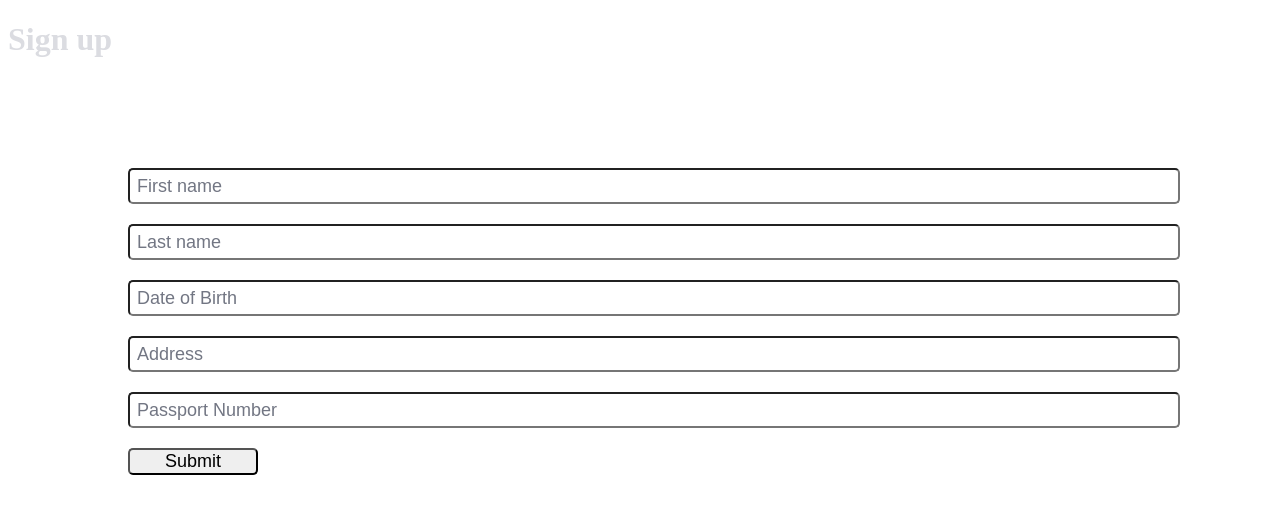
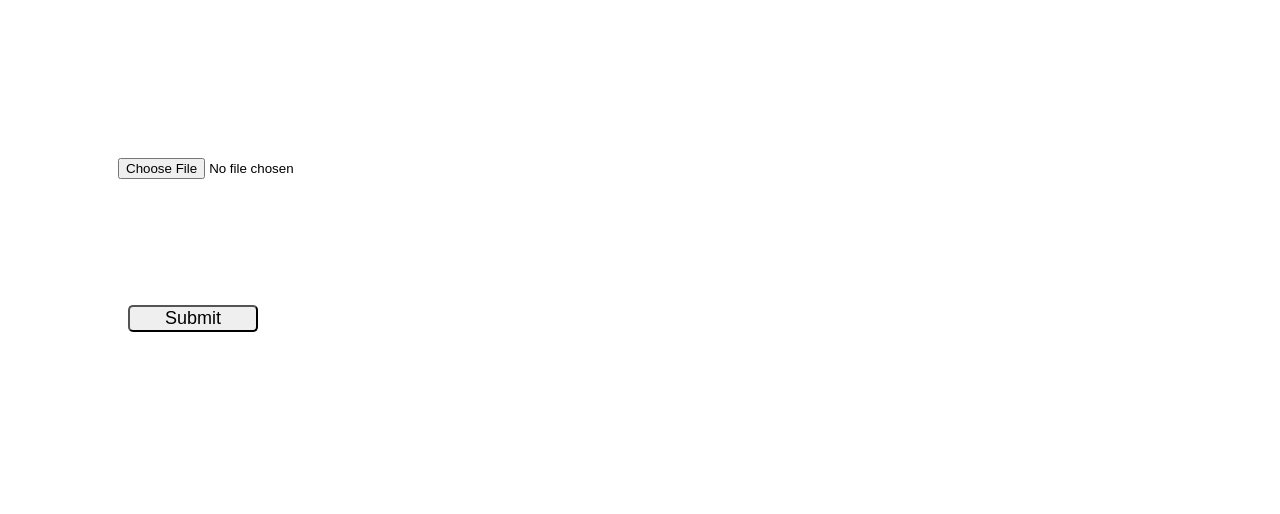
Before and after one commit to footok/simple-modern-upload-form-app, a React app: page /upload in a window 1280 px wide. Shown: the top 514 px of the page. Built offline with nearby package versions, Linux system fonts and the light colour scheme.

Commit message:
Add react-router and DocUploadForm.jsx

```diff
--- a/app/App.jsx
+++ b/app/App.jsx
@@ -1,6 +1,7 @@
 import React from 'react';
 import Header from './components/Header.jsx';
 import SignUpForm from './components/SignUpForm.jsx';
+import { Link } from 'react-router-dom'
 
 class App extends React.Component {
   render() {
--- /dev/null
+++ b/app/components/DocUploadForm.jsx
@@ -0,0 +1,29 @@
+import React from 'react';
+
+class DocUploadForm extends React.Component {
+  constructor(props) {
+    super(props);
+    this.state = {
+      data: [],
+    };
+    this.uploadFile = this.uploadFile.bind(this);
+  }
+
+  uploadFile(event) {
+    alert('A name was submitted: ' + this.state.lastName);
+    event.preventDefault();
+  }
+
+  render() {
+    return (
+      <div className="signup-form">
+        <form className="user-details" onSubmit={this.uploadFile}>
+          <input name="file" type="file" placeholder="First name" value={this.state.firstName} onChange={this.handleInputChange}/>
+          <input type="submit" />
+        </form>
+      </div>
+    );
+  }
+}
+
+export default DocUploadForm;
--- a/app/components/SignUpForm.jsx
+++ b/app/components/SignUpForm.jsx
@@ -1,4 +1,5 @@
 import React from 'react';
+import { Link } from 'react-router-dom'
 
 class SignUpForm extends React.Component {
   constructor(props) {
@@ -49,7 +50,9 @@ class SignUpForm extends React.Component {
             <input name="passportNumber" type="text" placeholder="Passport Number"  value={this.state.passportNumber} onChange={this.handleInputChange} />
           </div>
           <div className="submit-form">
-            <input type="submit" value="Submit" />
+            <Link to="/upload">
+              <input type="submit" value="Submit" />
+            </Link>
           </div>
         </form>
       </div>
--- a/app/main.js
+++ b/app/main.js
@@ -1,5 +1,17 @@
 import React from 'react';
 import ReactDOM from 'react-dom';
+import { BrowserRouter as Router, Route, Link, Switch } from 'react-router-dom'
 import App from './App.jsx';
+import SignUpForm from './components/SignUpForm.jsx';
+import DocUploadForm from './components/DocUploadForm.jsx';
 
-ReactDOM.render(<App />, document.getElementById('app'));
+//ReactDOM.render(<App />, document.getElementById('app'));
+//
+ReactDOM.render((
+  <Router>
+    <div>
+      <Route exact path="/" component={App}/>
+      <Route exact path="/upload" component={DocUploadForm}/>
+    </div>
+  </Router>
+), document.getElementById('app'));
--- a/package.json
+++ b/package.json
@@ -25,6 +25,8 @@
     "get-latest": "^0.1.0",
     "react": "^15.5.4",
     "react-dom": "^15.5.4",
+    "react-router": "^4.1.1",
+    "react-router-dom": "^4.1.1",
     "webpack": "^2.5.0",
     "webpack-dev-server": "^2.4.5"
   }
```
